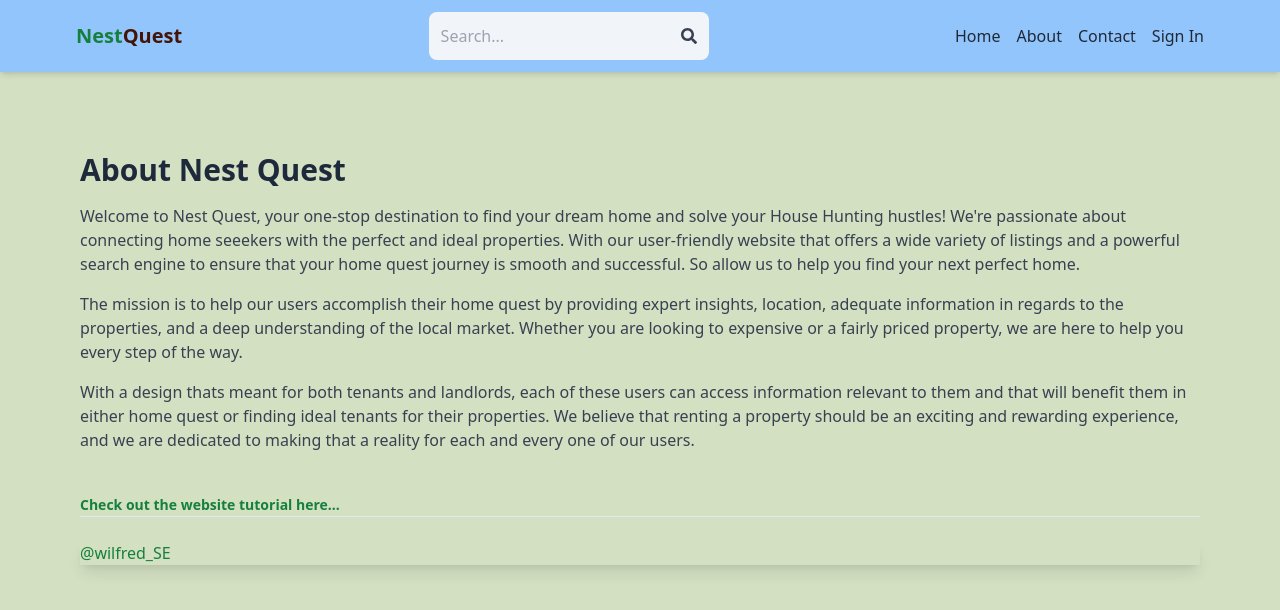
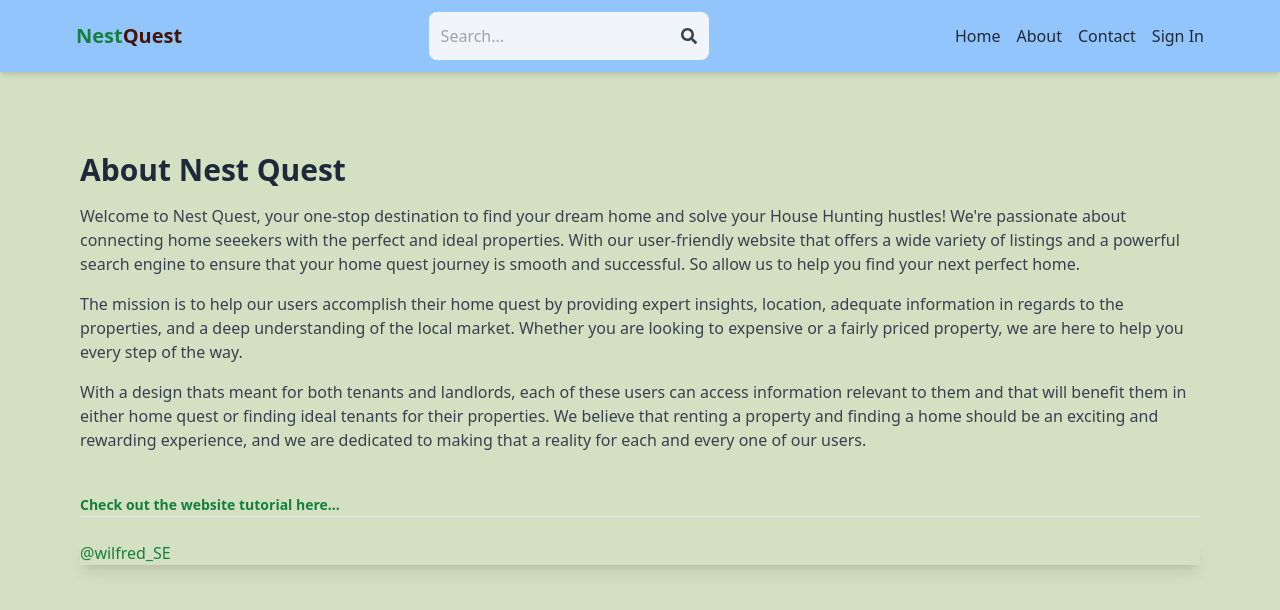
Before and after one commit to Wilmitch/Nest_Quest_Portfolio_Project, a React (Vite) app in the folder client/: page /about in a window 1280 px wide. Shown: the top 610 px of the page. Built offline with nearby package versions, Linux system fonts and the light colour scheme; no server answers.

Commit message:
Corrected typos on my about page

```diff
--- a/client/src/pages/About.jsx
+++ b/client/src/pages/About.jsx
@@ -1,5 +1,5 @@
 import React from "react";
-import { Link, useNavigate } from "react-router-dom";
+import { Link } from "react-router-dom";
 
 export default function About() {
   return (
@@ -26,7 +26,7 @@ export default function About() {
         With a design thats meant for both tenants and landlords, each of these
         users can access information relevant to them and that will benefit them
         in either home quest or finding ideal tenants for their properties. We
-        believe that renting a property should be an exciting and rewarding
+        believe that renting a property and finding a home should be an exciting and rewarding
         experience, and we are dedicated to making that a reality for each and
         every one of our users.
       </p>
```
